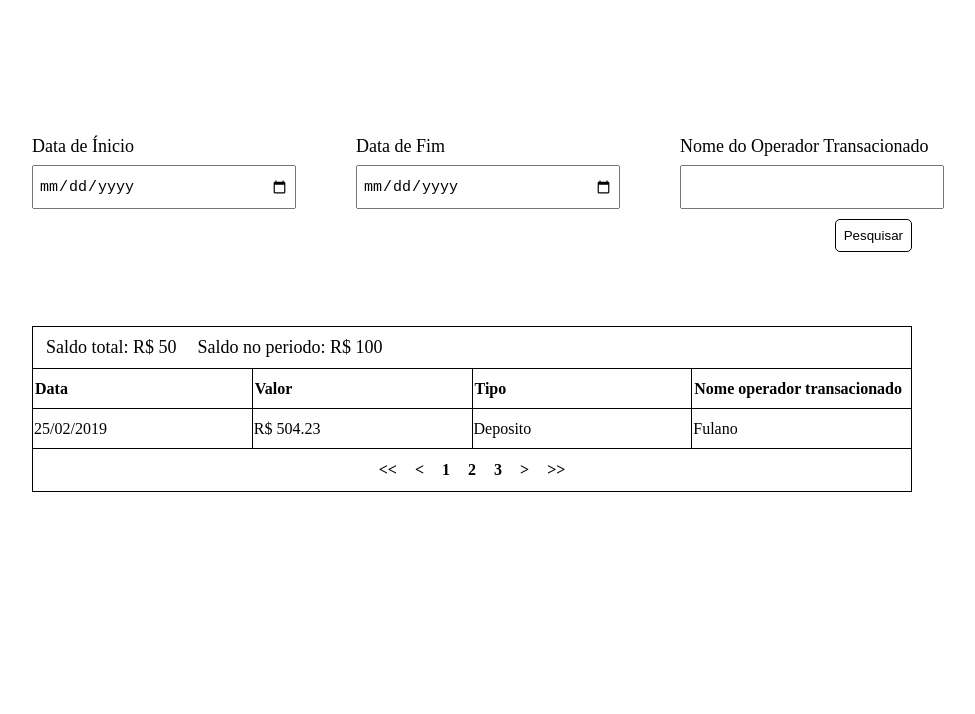
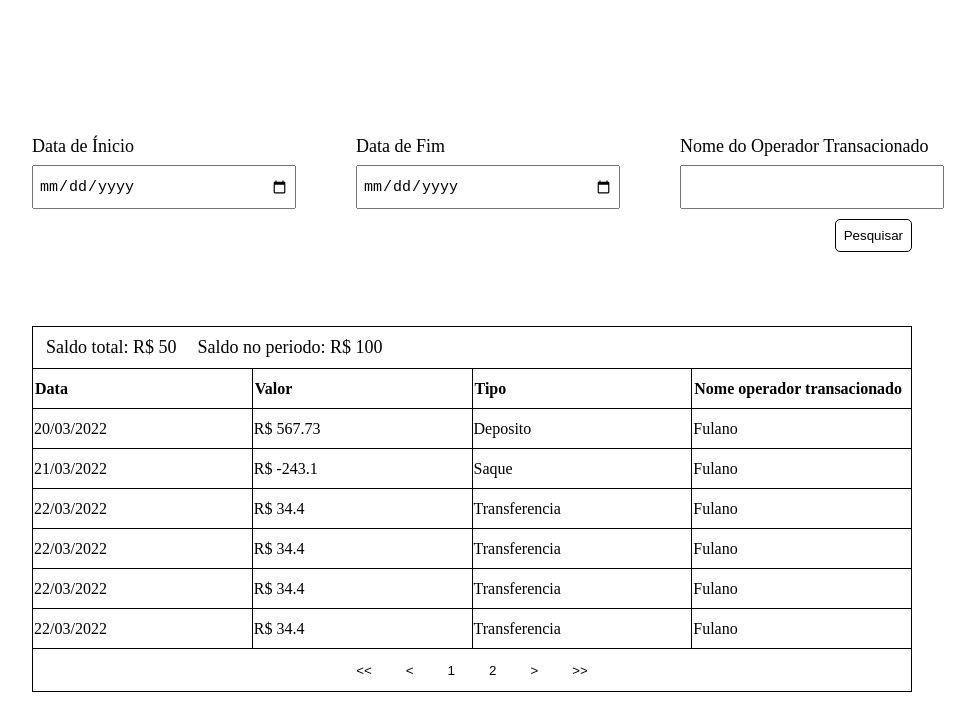
Before and after one commit to BHM871/Desafios-Supera-FrontEnd, a React (Vite) app: page / in a window 1280 px wide. Shown: the top 714 px of the page, without its empty margins (168-1143 px from the left). Built offline with nearby package versions, Linux system fonts and the light colour scheme.

Commit message:
Adicionando novos elementos e deixando a tabela mais dinâmica

```diff
--- /dev/null
+++ b/src/components/table/Button.jsx
@@ -0,0 +1,7 @@
+import React from "react";
+
+function Button({valor, acao, className}) {
+    return <button className={className} onClick={acao}>{valor}</button>
+}
+
+export default Button;
--- a/src/components/table/Footer.jsx
+++ b/src/components/table/Footer.jsx
@@ -1,18 +1,33 @@
 import React from "react";
+import Button from "./Button";
 import '/src/css/Footer.css';
 
-function Footer() {
+function Footer({tamanhoDaLista}) {
+    var items = tamanhoDaLista / 6;
+    tamanhoDaLista % 6 > 0 ? ++items : items;
+
+    let quantidade = [];
+    for(var i = 1; i <= items; i++){
+        quantidade.push(i);
+    }
+
+    function atualizar(){}
+
     return(
         <>
             <tfoot className="row">
                 <th colspan="4" className="text-footer">
-                    <span className="span-footer">&lt;&lt;</span>
-                    <span className="span-footer">&lt;</span>
-                    <span className="span-footer">1</span>
-                    <span className="span-footer">2</span>
-                    <span className="span-footer">3</span>
-                    <span className="span-footer">&gt;</span>
-                    <span className="span-footer">&gt;&gt;</span>
+                    <button className="button-footer">&lt;&lt;</button>
+                    <button className="button-footer">&lt;</button>
+                    {
+                        quantidade.map(
+                            item => {
+                                return <Button valor={item} acao={atualizar()} className={"button-footer"}/>
+                            }
+                        )
+                    }
+                    <button className="button-footer">&gt;</button>
+                    <button className="button-footer">&gt;&gt;</button>
                 </th>
             </tfoot>
         </>
--- a/src/components/table/Head.jsx
+++ b/src/components/table/Head.jsx
@@ -6,7 +6,11 @@ function Head({saldoTotal, saldoNoPeriodo}) {
         <thead className="row">
             <th colspan="4" className="head-table">
                 <td className="text-head">Saldo total: R$ {saldoTotal}</td>
-                <td className="text-head">Saldo no periodo: R$ {saldoNoPeriodo}</td>
+                {
+                    saldoNoPeriodo ?
+                        <td className="text-head">Saldo no periodo: R$ {saldoNoPeriodo}</td> :
+                        <></>
+                }
             </th>
         </thead>
     )
--- a/src/components/table/Table.jsx
+++ b/src/components/table/Table.jsx
@@ -6,13 +6,34 @@ import Footer from "./Footer";
 import '/src/css/Table.css';
 
 function Table() {
+    var index = 0;
+    const list = [
+        {dataTransacao: "20/03/2022", valorTransacao: 567.73,  tipoTransacao: "Deposito",      nomeTransacionado: "Fulano"},
+        {dataTransacao: "21/03/2022", valorTransacao: -243.10, tipoTransacao: "Saque",         nomeTransacionado: "Fulano"},
+        {dataTransacao: "22/03/2022", valorTransacao: 34.40,   tipoTransacao: "Transferencia", nomeTransacionado: "Fulano"},
+        {dataTransacao: "22/03/2022", valorTransacao: 34.40,   tipoTransacao: "Transferencia", nomeTransacionado: "Fulano"},
+        {dataTransacao: "22/03/2022", valorTransacao: 34.40,   tipoTransacao: "Transferencia", nomeTransacionado: "Fulano"},
+        {dataTransacao: "22/03/2022", valorTransacao: 34.40,   tipoTransacao: "Transferencia", nomeTransacionado: "Fulano"},
+        {dataTransacao: "22/03/2022", valorTransacao: 34.40,   tipoTransacao: "Transferencia", nomeTransacionado: "Fulano"},
+        {dataTransacao: "23/03/2022", valorTransacao: 8764.73, tipoTransacao: "Transferencia", nomeTransacionado: "Fulano"}
+    ];
+
     return (
         <>
-            <table style={{width: '100%'}}>
+            <table >
                 <Head saldoTotal={50} saldoNoPeriodo={100}/>
                 <Topics />
-                <Content dataTransacao={"25/02/2019"} valorTransacao={504.23} tipoTransacao={"Deposito"} nomeTransacionado={"Fulano"}/>
-                <Footer />
+                {
+                    list.map(
+                        item => {
+                            if(index < 6){
+                                index++;
+                                return <Content dataTransacao={item.dataTransacao} valorTransacao={item.valorTransacao} tipoTransacao={item.tipoTransacao} nomeTransacionado={item.nomeTransacionado}/>
+                            }
+                        }
+                    )
+                }
+                <Footer tamanhoDaLista={list.length} />
             </table>
         </>
     )
--- a/src/css/Footer.css
+++ b/src/css/Footer.css
@@ -3,6 +3,11 @@
     border: 1px solid black;
 }
 
-.span-footer {
+.button-footer {
     margin: 0 9px;
+    border: 0px solid transparent;
 }
+
+.button-footer:hover {
+    cursor: pointer;
+}
--- a/src/css/Table.css
+++ b/src/css/Table.css
@@ -8,5 +8,6 @@
 }
 
 table {
+    width: 100%;
     border-collapse: collapse;
 }
```
